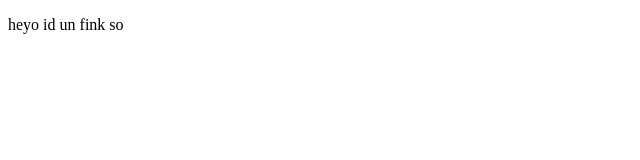
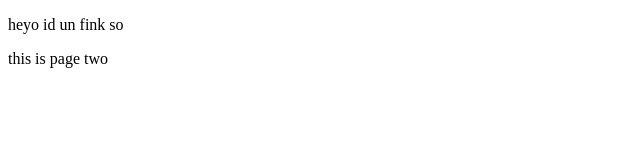
Before and after one commit to Cnihtgeo/cnihtgeo.github.io, a plain HTML site: page index.html in a window 1280 px wide. Shown: the full height of the page, 0-640 px from the left. Drawn offline with Linux system fonts and the light colour scheme.

Commit message:
Update index.html

```diff
--- a/index.html
+++ b/index.html
@@ -2,5 +2,6 @@
 <html>
   <body>
     <p>heyo id  un fink so</p>
+    <p>this is page two</p>
   </body>
 </html>
```
